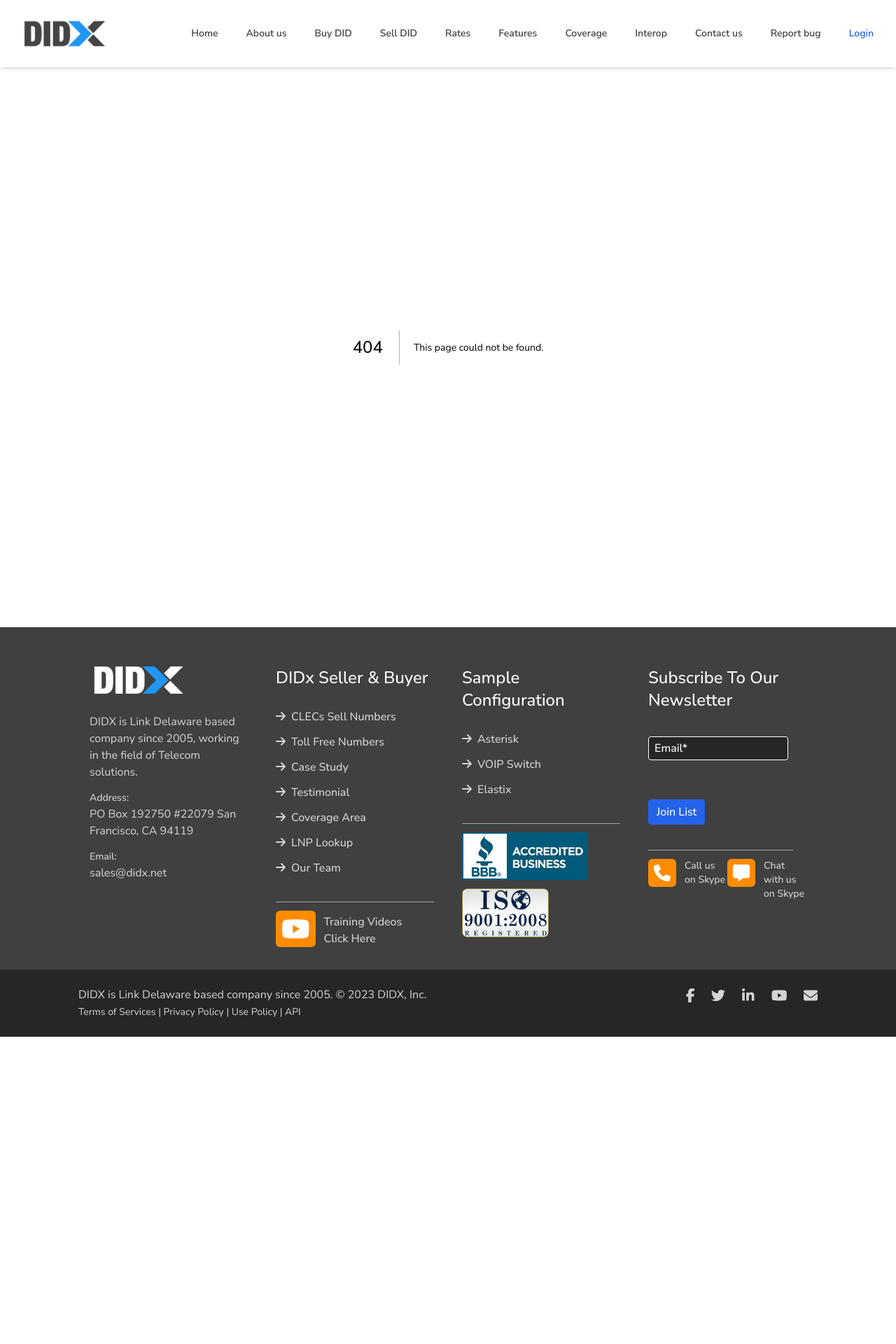
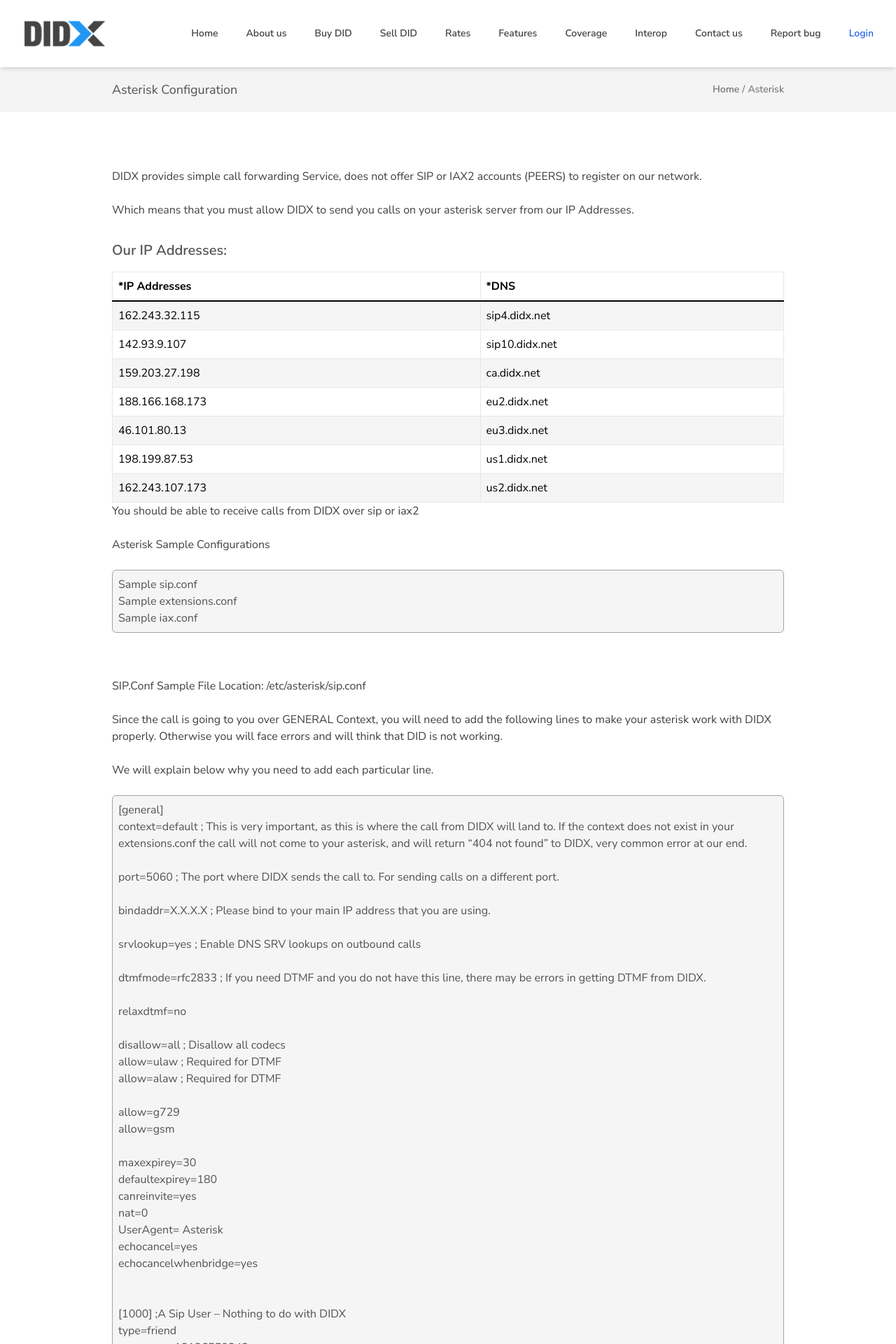
Before and after one commit to erdum/didx-nextjs-frontend, a Next.js app: page /asterisk in a window 1280 px wide. Before the commit this address had no page. Shown: the top 1920 px of the page at 70% size. Before the commit the page ends 1481 px from the top, so only its background shows below. Built offline with nearby package versions, Linux system fonts and the light colour scheme.

Commit message:
Add asterisk page implemented

```diff
--- /dev/null
+++ b/app/asterisk/page.jsx
@@ -0,0 +1,225 @@
+import BreadCrumb from '../layout-components/breadCrumb'
+import { StandardPage, Paragraph, SubHeading, Table, Anchor } from '../layout-components/standardPage'
+
+export const metadata = {
+	'title': 'Asterisk Configuration | DIDX'
+}
+
+const headings = ["*IP Addresses", "*DNS"]
+
+const values = [
+  ["162.243.32.115", "sip4.didx.net"],
+  ["142.93.9.107", "sip10.didx.net"],
+  ["159.203.27.198", "ca.didx.net"],
+  ["188.166.168.173", "eu2.didx.net"],
+  ["46.101.80.13", "eu3.didx.net"],
+  ["198.199.87.53", "us1.didx.net"],
+  ["162.243.107.173", "us2.didx.net"]
+]
+
+export default function Page() {
+	return (
+		<>
+			<BreadCrumb title={metadata.title} />
+			<StandardPage>
+				<section className="w-full">
+					<Paragraph>
+						DIDX provides simple call forwarding Service, does not offer SIP or IAX2 accounts (PEERS) to register on our network.
+					</Paragraph>
+					<Paragraph>
+						Which means that you must allow DIDX to send you calls on your asterisk server from our IP Addresses.
+					</Paragraph>
+
+					<SubHeading>
+						Our IP Addresses:
+					</SubHeading>
+					<Table headings={headings} values={values}/>
+
+					<Paragraph>
+						You should be able to receive calls from DIDX over sip or iax2
+					</Paragraph>
+					<Paragraph>
+						Asterisk Sample Configurations
+					</Paragraph>
+
+					<div className="p-2 bg-neutral-100 text-neutral-600 border border-neutral-400 rounded-md mb-16">
+						Sample sip.conf<br />
+						Sample extensions.conf<br />
+						Sample iax.conf
+					</div>
+
+					<Paragraph>
+						SIP.Conf Sample File Location: /etc/asterisk/sip.conf
+					</Paragraph>
+
+					<Paragraph>
+						Since the call is going to you over GENERAL Context, you will need to add the following lines to make your asterisk work with DIDX properly. Otherwise you will face errors and will think that DID is not working.
+					</Paragraph>
+
+					<Paragraph>
+						We will explain below why you need to add each particular line.
+					</Paragraph>
+
+					<div className="p-2 bg-neutral-100 text-neutral-600 border border-neutral-400 rounded-md mb-16">
+						[general]<br />
+						context=default ; This is very important, as this is where the call from DIDX will land to. If the context does not exist in your extensions.conf the call will not come to your asterisk, and will return “404 not found” to DIDX, very common error at our end.
+						<br />
+						<br />
+
+						port=5060 ; The port where DIDX sends the call to. For sending calls on a different port.
+						<br />
+						<br />
+
+						bindaddr=X.X.X.X ; Please bind to your main IP address that you are using.
+						<br />
+						<br />
+
+						srvlookup=yes ; Enable DNS SRV lookups on outbound calls
+						<br />
+						<br />
+
+						dtmfmode=rfc2833 ; If you need DTMF and you do not have this line, there may be errors in getting DTMF from DIDX.
+						<br />
+						<br />
+
+						relaxdtmf=no
+						<br />
+						<br />
+
+						disallow=all ; Disallow all codecs<br />
+						allow=ulaw ; Required for DTMF<br />
+						allow=alaw ; Required for DTMF
+						<br />
+						<br />
+
+						allow=g729<br />
+						allow=gsm
+						<br />
+						<br />
+
+						maxexpirey=30<br />
+						defaultexpirey=180<br />
+						canreinvite=yes<br />
+						nat=0<br />
+						UserAgent= Asterisk<br />
+						echocancel=yes<br />
+						echocancelwhenbridge=yes<br />
+						<br />
+						<br />
+
+						[1000] ;A Sip User – Nothing to do with DIDX<br />
+						type=friend<br />
+						username=12126559343
+					</div>
+
+
+					<Paragraph>
+						Notice that there is no registration information of ours on your server, because we do not require you to register any users / peers on our network. We use standard SIP and IAX2 forwarding.
+					</Paragraph>
+
+					<div className="p-2 bg-neutral-100 text-neutral-600 border border-neutral-400 rounded-md mb-16">
+						IAX.conf /etc/asterisk/iax.conf
+						<br />
+						<br />
+
+						[general]<br />
+						bindport=4569<br />
+						bindaddr=0.0.0.0 ; Your server ip address<br />
+						jitterbuffer = yes<br />
+						disallow=all<br />
+						allow=alaw<br />
+						allow=ulaw<br />
+						dtmfmode = rfc2833 ; To get DTMF Properly from DIDX<br />
+						context=Default ; This is where your call will land to if you do not<br />
+						send it to a user IE<br />
+						[asterisk@yourdomain.com/1111111111](mailto:asterisk@yourdomain.com/1111111111)
+						<br />
+						<br />
+
+						allow=all ; Codec which you want to use for DIDX
+						<br />
+						<br />
+
+						[guest]<br />
+						Context=default ;Where you want the calls to go into from DIDX if u send it to [guest:guest@domain.com/12126555763] (mailto:guest:guest@domain.com/12126555763)
+						<br />
+						<br />
+
+						Disallow= all<br />
+						Allow= ulaw;Codec on which calls will come to your asterisk server<br />
+						dtmfmode= rfc2833 ; To get DTMF Properly from DIDX
+					</div>
+
+					<Paragraph>
+						Notice that there is no registration information of ours on your server, because we do not require you to register any users / peers on our network, we use standard SIP and IAX2 forwarding and the calls are going to land on your guest user, or you can land them to any other user of your own.
+					</Paragraph>
+
+					<div className="p-2 bg-neutral-100 text-neutral-600 border border-neutral-400 rounded-md mb-16">
+						Extensions.conf /etc/asterisk/extensions.conf
+						<br />
+						<br />
+
+						Extensions.conf has to know where the call you are getting from has to go to.
+					</div>
+
+					<Paragraph>
+						We are going to assume that you are using context didx where you want to send your calls to
+					</Paragraph>
+
+					<div className="p-2 bg-neutral-100 text-neutral-600 border border-neutral-400 rounded-md mb-16">
+						[didx]<br />
+						exten = _X.,1,Dial(SIP/123456@fwd.pulver.com)<br />
+						exten = _X.,2,Hangup
+					</div>
+
+					<Paragraph>
+						This will send all the calls to the freeworlddialup account number 123456
+					</Paragraph>
+
+					<Paragraph>
+						This is just a SAMPLE for you to go ahead and configure it properly.
+					</Paragraph>
+
+					<Paragraph>
+						Trouble Shooting your problems of call not coming to your asterisk
+					</Paragraph>
+
+					<Paragraph>
+						Most of the time we get request that the call is not going though, or voice is not coming on the did, this is why we give 2 FREE did’s so that before you attempt to buy anything, you can check the setup at your and our end, this helps us trouble shoot the problem.
+					</Paragraph>
+
+					<Paragraph>
+						Whenever you have a problem with any did number, you should first use the free did to test the same problem, because the problem can be at providers end also, but the free did’s are toughly tested before we give them to you.
+					</Paragraph>
+
+					<Paragraph>
+						Playing a MP3 file from your server:<br />
+						Playing a MP3 file from your server will help you easily detect some of the errors, simply enter this code in your extensions.conf default contact defined in your general sip.conf section.
+					</Paragraph>
+
+					<div className="p-2 bg-neutral-100 text-neutral-600 border border-neutral-400 rounded-md mb-16">
+						exten = radio,1,Answer<br />
+						exten = radio,2,MP3Player(https://www.didx.net/jesus.mp3)
+					</div>
+
+					<Paragraph>
+						then send the call from didx to your server to radio@yourdomain.com or radio@yourip
+					</Paragraph>
+
+					<Paragraph>
+						This will play a song on the phone, and will show that the call is going through fine to your asterisk.
+					</Paragraph>
+
+					<Paragraph>
+						Support<br />
+						We recommend you to visit <Anchor href="/about-us">About us</Anchor>, <Anchor href="https://voip-info.org">VOIP information</Anchor>
+					</Paragraph>
+
+					<Paragraph>
+						If you are still having problems, We suggest you contact an asterisk consultant, or best would be to contact www.Digium.com
+					</Paragraph>
+				</section>
+			</StandardPage>
+		</>
+	)
+}
```
